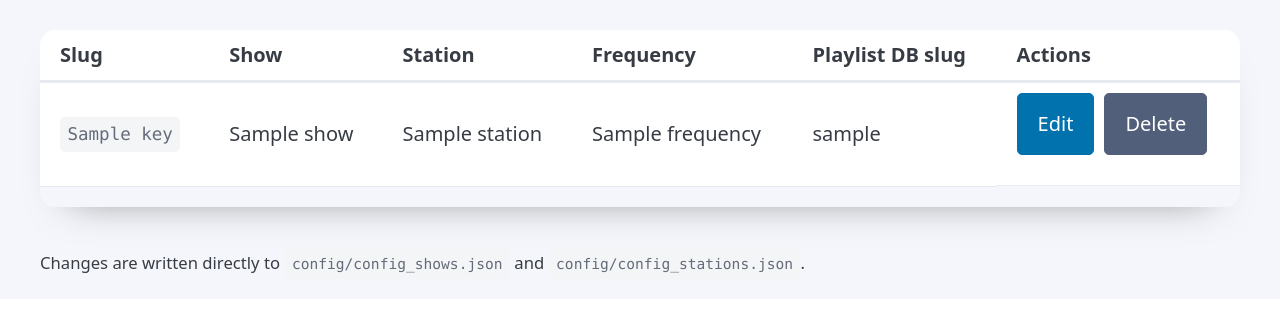
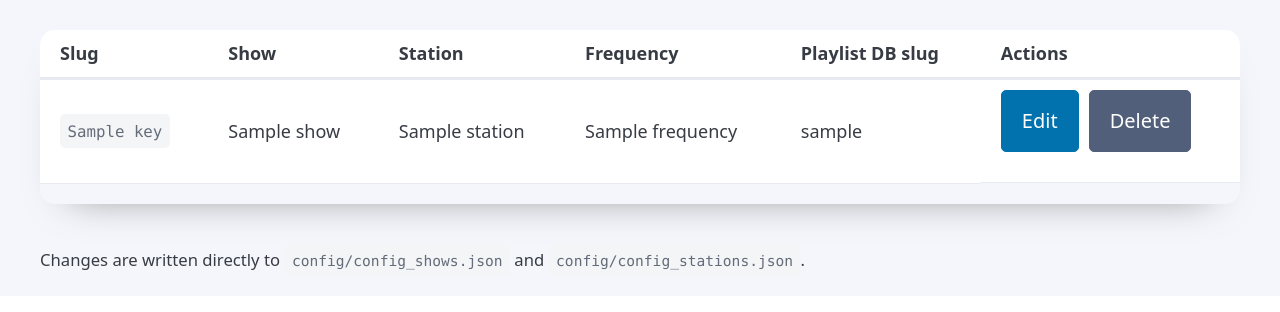
Before and after one commit to wirtes/radio_recorder_web_ui, a Flask app: template templates/shows/index.html in a window 1280 px wide. Shown: the part 155-467 px from the top of the page. Run offline with Flask 3, Linux system fonts and the light colour scheme; the template is opened without the code that fills it: most values are stand-ins (such as "Sample title", 1, 10 or a date in 2020); some libraries are stand-ins or nearby versions.

Commit message:
Adjust table styling for better wrapping

```diff
--- a/static/styles.css
+++ b/static/styles.css
@@ -22,12 +22,14 @@ nav ul li a.active {
 
 .table-wrapper table {
   min-width: 100%;
+  font-size: 0.9rem;
 }
 
 .table-wrapper table th,
 .table-wrapper table td {
   vertical-align: middle;
-  white-space: nowrap;
+  white-space: normal;
+  word-break: break-word;
 }
 
 .table-wrapper table td.stream-url {
```
